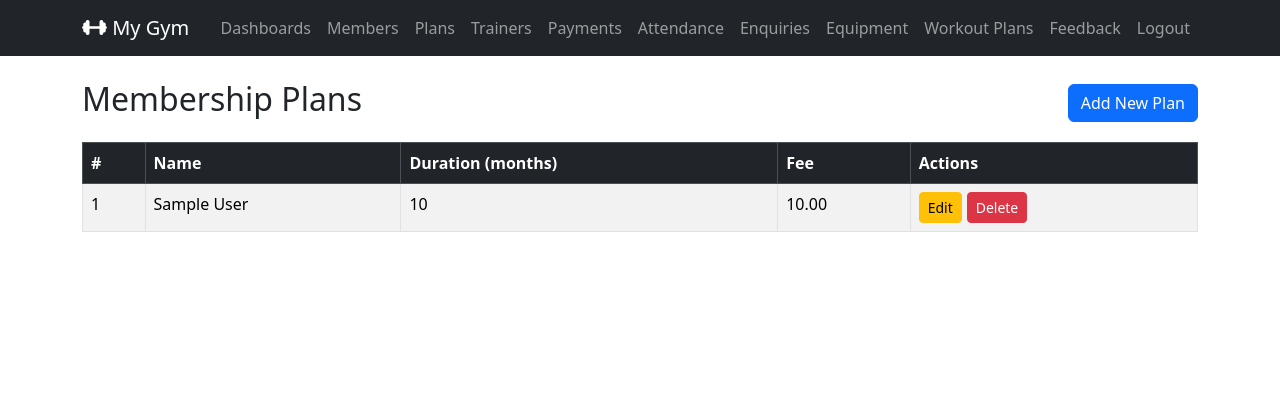
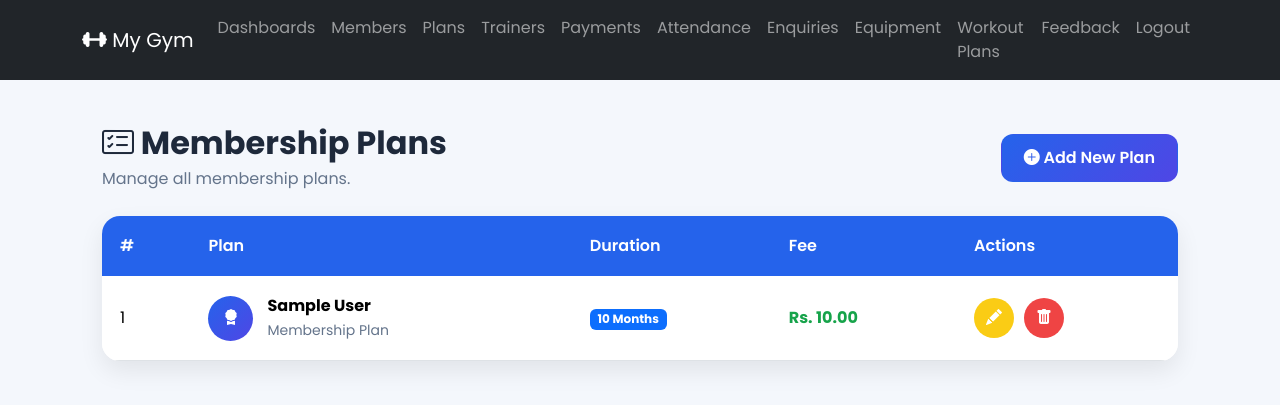
Before and after one commit to aaryan07thakur/GYM_Management_System_Django, a Django app: page /admin_plans/ in a window 1280 px wide. Shown: the top 405 px of the page. Run offline with Django 5.2, Linux system fonts and the light colour scheme; a user stored in the database is signed in; tables that the repository leaves empty hold one stand-in row (values such as "Sample post"); some libraries are stand-ins or nearby versions.

Commit message:
designed admin_plans_list html page

```diff
--- a/gymapp/templates/admin_plans_list.html
+++ b/gymapp/templates/admin_plans_list.html
@@ -1,53 +1,176 @@
 {% extends "base.html" %}
 {% load static %}
 
+{% block css %}
 
+<link rel="stylesheet" href="{% static 'css/admin_plan_list.css' %}">
+
+<link rel="stylesheet"
+href="https://cdn.jsdelivr.net/npm/bootstrap-icons@1.11.3/font/bootstrap-icons.min.css">
+
+{% endblock %}
 
 {% block content %}
 
-<div class="d-flex justify-content-between align-items-center mb-3 ">
-    <h2> Membership Plans  </h2>
+<div class="plan-page">
 
-    <a href="{% url 'admin_plan_add' %}" class="btn btn-primary">Add New Plan </a>
+    <div class="page-header">
+
+        <div>
+<!-- heading  -->
+            <h2>
+                <i class="bi bi-card-checklist"></i>
+                Membership Plans
+            </h2>
+
+            <p>Manage all membership plans.</p>
+
         </div>
 
-    <table class="table table-bordered table-striped ">
+        <a href="{% url 'admin_plan_add' %}" class="btn add-btn">
 
-        <thead class="table-dark">
+            <i class="bi bi-plus-circle-fill"></i>
+
+            Add New Plan
+
+        </a>
+
+    </div>
+
+<!-- Table ko lagie  -->
+
+    <div class="table-card">
+
+        <div class="table-responsive">
+
+            <table class="table plan-table align-middle">
+
+                <thead>
+
                     <tr>
+
                         <th>#</th>
-                <th>Name</th>
-                <th>Duration (months) </th>
+
+                        <th>Plan</th>
+
+                        <th>Duration</th>
+
                         <th>Fee</th>
+
                         <th>Actions</th>
+
                     </tr>
 
                 </thead>
+
                 <tbody>
+
                     {% for plan in plans %}
+
                     <tr>
+
                         <td>{{ forloop.counter }}</td>
-                <td> {{plan.name }} </td>
-                <td> {{plan.duration_months }} </td>
-                <td> {{plan.fees}} </td>
+
                         <td>
+
+                            <div class="plan-info">
+
+                                <div class="plan-icon">
+                                    <i class="bi bi-award-fill"></i>
+                                </div>
+
+                                <div>
+
+                                    <strong>{{ plan.name }}</strong>
+
+                                    <small>Membership Plan</small>
+
+                                </div>
+
+                            </div>
+
+                        </td>
+
+                        <td>
+
+                            <span class="badge bg-primary">
+
+                                {{ plan.duration_months }} Month{{ plan.duration_months|pluralize }}
+
+                            </span>
+
+                        </td>
+
+                        <td>
+
+                            <span class="price">
+
+                                Rs. {{ plan.fees }}
+
+                            </span>
+
+                        </td>
+
+                        <td>
+
                             <div class="button-group">
-                        <a href="{% url 'admin_plan_edit' plan.id %}" class="btn btn-sm btn-warning" > Edit </a>
-                        <!-- delete button ko Features by form because it is more secure -->
-                        <form method="post" action="{% url 'admin_plan_delete' plan.id %}" class="inline-form" >
+
+                                <a href="{% url 'admin_plan_edit' plan.id %}"
+
+                                class="btn edit-btn">
+
+                                    <i class="bi bi-pencil-fill"></i>
+
+                                </a>
+
+                                <form method="post"
+
+                                action="{% url 'admin_plan_delete' plan.id %}"
+
+                                class="inline-form">
+
                                     {% csrf_token %}
-                            <input type="hidden" name="plan_id" value="{{plan_id }}">
-                            <button type="submit" class="btn btn-sm btn-danger "
-                            onclick = "return confirm('Are you sure you want to delete this plan ? ')">Delete </button>
+
+                                    <button
+
+                                    class="btn delete-btn"
+
+                                    onclick="return confirm('Delete this plan?')">
+
+                                        <i class="bi bi-trash-fill"></i>
+
+                                    </button>
 
                                 </form>
+
                             </div>
+
                         </td>
+
                     </tr>
+
+                    {% empty %}
+
+                    <tr>
+
+                        <td colspan="5" class="text-center py-5">
+
+                            No Membership Plans Found.
+
+                        </td>
+
+                    </tr>
+
                     {% endfor %}
+
                 </tbody>
 
             </table>
 
+        </div>
+
+    </div>
+
+</div>
 
 {% endblock %}
--- /dev/null
+++ b/static/css/admin_plan_list.css
@@ -0,0 +1,163 @@
+@import url('https://fonts.googleapis.com/css2?family=Poppins:wght@400;500;600;700&display=swap');
+
+*{font-family:Poppins,sans-serif}
+
+body{background:#f4f7fc}
+
+.plan-page{padding:20px}
+
+.page-header{
+display:flex;
+justify-content:space-between;
+align-items:center;
+margin-bottom:25px;
+flex-wrap:wrap;
+gap:15px;
+}
+
+.page-header h2{
+font-weight:700;
+color:#1e293b;
+margin:0;
+}
+
+.page-header p{
+margin:5px 0 0;
+color:#64748b;
+}
+
+.add-btn{
+background:linear-gradient(135deg,#2563eb,#4f46e5);
+color:#fff;
+padding:11px 22px;
+border-radius:12px;
+font-weight:600;
+}
+
+.add-btn:hover{
+color:#fff;
+transform:translateY(-2px);
+}
+
+.table-card{
+background:#fff;
+padding:0;
+border-radius:18px;
+overflow:hidden;
+box-shadow:0 10px 25px rgba(0,0,0,.08);
+}
+
+.plan-table{
+margin:0;
+}
+
+.plan-table thead th{
+    background:#2563eb !important;
+    color:#fff !important;
+    padding:18px;
+    font-weight:600;
+    border:none;
+    white-space:nowrap;
+}
+
+.plan-table td{
+padding:18px;
+vertical-align:middle;
+}
+
+.plan-table tbody tr{
+transition:.3s;
+}
+
+.plan-table tbody tr:nth-child(even){
+background:#fafcff;
+}
+
+.plan-table tbody tr:hover{
+background:#eef4ff;
+}
+
+.plan-info{
+display:flex;
+align-items:center;
+gap:14px;
+}
+
+.plan-icon{
+width:45px;
+height:45px;
+border-radius:50%;
+background:linear-gradient(135deg,#2563eb,#4f46e5);
+display:flex;
+align-items:center;
+justify-content:center;
+color:#fff;
+font-weight:700;
+}
+
+.plan-info strong{
+display:block;
+}
+
+.plan-info small{
+color:#64748b;
+}
+
+.price{
+font-weight:700;
+color:#16a34a;
+}
+
+.button-group{
+display:flex;
+gap:10px;
+}
+
+.edit-btn,
+.delete-btn{
+width:40px;
+height:40px;
+border-radius:50%;
+display:flex;
+align-items:center;
+justify-content:center;
+border:none;
+}
+
+.edit-btn{
+background:#facc15;
+color:#fff;
+}
+
+.edit-btn:hover{
+background:#eab308;
+color:#fff;
+}
+
+.delete-btn{
+background:#ef4444;
+color:#fff;
+}
+
+.delete-btn:hover{
+background:#dc2626;
+color:#fff;
+}
+
+.inline-form{
+display:inline;
+}
+
+@media(max-width:768px){
+
+.page-header{
+flex-direction:column;
+align-items:flex-start;
+}
+
+.add-btn{
+width:100%;
+text-align:center;
+}
+
+}
```
Lines whose indentation alone changed are shown as unchanged.
